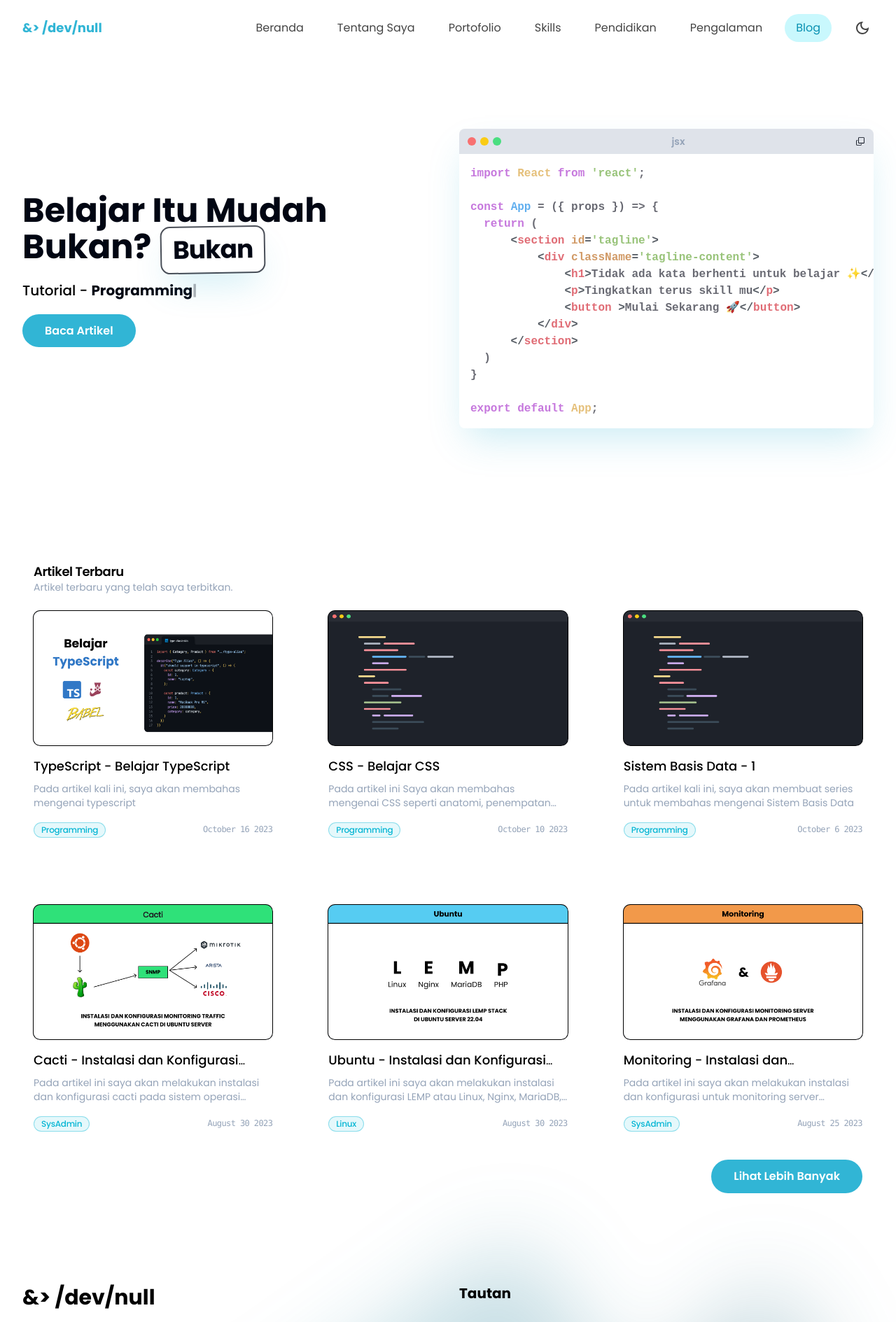
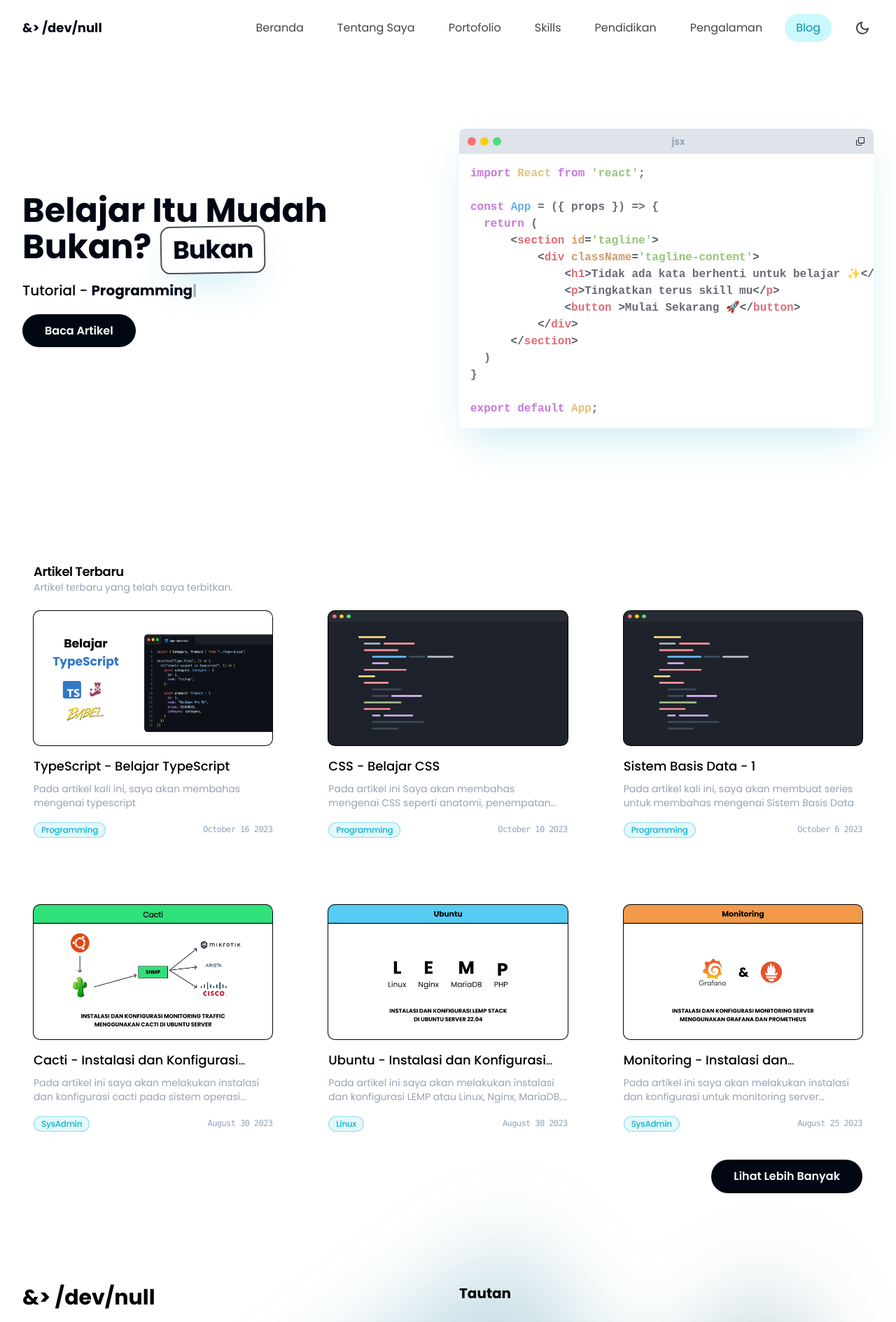
Before and after one commit to armandwipangestu/armandwipangestu.vercel.app, a Next.js app: page /blog in a window 1280 px wide. Shown: the top 1889 px of the page at 70% size. Built offline with nearby package versions, Linux system fonts and the light colour scheme; a web font is replaced by a local one.

Commit message:
feat: change color

```diff
--- a/components/layouts/navigation.js
+++ b/components/layouts/navigation.js
@@ -69,7 +69,7 @@ const Navigation = () => {
           <div className="px-4">
             <Link
               href="/"
-              className="block py-5 text-lg font-bold lowercase text-primary"
+              className="block py-5 text-lg font-bold lowercase text-dark dark:text-white"
             >
               &{">"} /dev/null
             </Link>
--- a/pages/blog.js
+++ b/pages/blog.js
@@ -120,7 +120,7 @@ const BlogPage = ({ posts }) => {
 
               <a
                 href="#artikel-terbaru"
-                className="rounded-full bg-primary px-7 py-2.5 text-base font-semibold text-white transition duration-300 ease-in-out hover:opacity-80 hover:shadow-lg md:px-8 md:py-3"
+                className="rounded-full bg-dark px-7 py-2.5 text-base font-semibold text-white transition duration-300 ease-in-out hover:opacity-80 hover:shadow-lg dark:bg-white dark:text-dark md:px-8 md:py-3"
               >
                 Baca Artikel
               </a>
@@ -236,7 +236,7 @@ const BlogPage = ({ posts }) => {
                   <div className="mt-10 flex justify-end">
                     <Link
                       href="/blog/posts"
-                      className="rounded-full bg-primary px-7 py-2.5 text-base font-semibold text-white transition duration-300 ease-in-out hover:opacity-80 hover:shadow-lg md:px-8 md:py-3"
+                      className="rounded-full bg-dark px-7 py-2.5 text-base font-semibold text-white transition duration-300 ease-in-out hover:opacity-80 hover:shadow-lg dark:bg-white dark:text-dark md:px-8 md:py-3"
                     >
                       Lihat Lebih Banyak
                     </Link>
```
